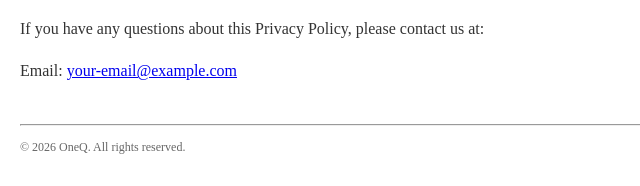
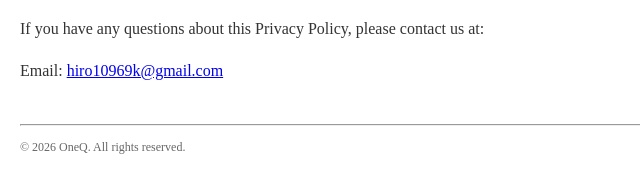
Before and after one commit to hk-882355/oneq-privacy, a plain HTML site: page index.html in a window 1280 px wide. Shown: the part 1038-1224 px from the top of the page, 0-640 px from the left. Drawn offline with Linux system fonts and the light colour scheme.

Commit message:
Update contact email in Privacy Policy section

```diff
--- a/index.html
+++ b/index.html
@@ -71,7 +71,7 @@
       <p>If you have any questions about this Privacy Policy, please
   contact us at:</p>
       <p>Email: <a
-  href="mailto:your-email@example.com">your-email@example.com</a></p>
+  href="mailto:your-email@example.com">hiro10969k@gmail.com</a></p>
 
       <hr style="margin-top: 40px;">
       <p style="font-size: 12px; color: #666;">© 2026 OneQ. All
```
